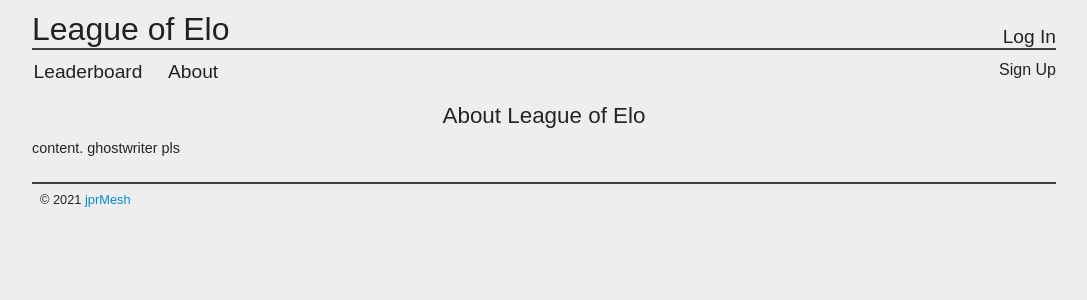
After one commit to jprMesh/loe_django, a Django app: page /about in a window 1280 px wide. The commit adds this page. Shown: the top 300 px of the page, without its empty margins (96-1183 px from the left). Run offline with Django 3.2, Linux system fonts and the light colour scheme; some libraries are stand-ins or nearby versions.

Commit message:
about page

```diff
--- /dev/null
+++ b/loe/ratings/templates/ratings/about.html
@@ -0,0 +1,8 @@
+{% extends 'base.html' %}
+
+{% block title %}About League of Elo{% endblock %}
+
+{% block content %}
+<h2 class="section_header">About League of Elo</h2>
+<p>content. ghostwriter pls</p>
+{% endblock %}
--- a/loe/ratings/templates/ratings/index.html
+++ b/loe/ratings/templates/ratings/index.html
@@ -4,7 +4,7 @@
 {% load template_extras %}
 {% load humanize %}
 
-{% block title %}LOE Upcoming Matches{% endblock %}
+{% block title %}League of Elo{% endblock %}
 
 {% block content %}
 <div class="content_grid">
--- a/loe/ratings/templates/ratings/user_page.html
+++ b/loe/ratings/templates/ratings/user_page.html
@@ -2,7 +2,7 @@
 
 {% load template_extras %}
 
-{% block title %}LOE User Profile{% endblock %}
+{% block title %}League of Elo: {{ prediction_user }} Profile{% endblock %}
 
 {% block content %}
 <div class="row">
--- a/loe/ratings/urls.py
+++ b/loe/ratings/urls.py
@@ -4,7 +4,8 @@ from . import views
 
 urlpatterns = [
     path('', views.index, name='index'),
+    path('leaderboard', views.leaderboard, name='leaderboard'),
+    path('about', views.about, name='about'),
     path('user/<str:prediction_user>', views.user_page, name='user_page'),
-    path('leaderboard', views.leaderboard, name='leaderboard'),
     path('submit_prediction', views.Predictions.as_view(), name='submit_prediction'),
 ]
--- a/loe/ratings/views.py
+++ b/loe/ratings/views.py
@@ -4,6 +4,7 @@ from django.template import loader
 from django.db.models import Avg, Max
 from django.utils import timezone
 from django.contrib.auth import get_user_model
+from django.shortcuts import render
 from rest_framework import status
 from rest_framework.views import APIView
 from rest_framework.decorators import api_view
@@ -42,6 +43,10 @@ def leaderboard(request):
         'leaderboard': brier_leaderboard,
     }
     return HttpResponse(template.render(context, request))
+
+
+def about(request):
+    return render(request, 'ratings/about.html')
 
 
 def user_page(request, prediction_user):
--- a/loe/templates/base.html
+++ b/loe/templates/base.html
@@ -44,8 +44,8 @@ function submitPrediction(checkbox) {
         {% endif %}
       </div>
       <div class="header_bottom site_wrapper">
-        <h3 class="navlink"><a href="{% url 'index' %}">Home</a></h3>
         <h3 class="navlink"><a href="{% url 'leaderboard' %}">Leaderboard</a></h3>
+        <h3 class="navlink"><a href="{% url 'about' %}">About</a></h3>
         {% if user.is_authenticated %}
           <h4 id="logout_button"><a href="{% url 'logout' %}">Log out</a></h4>
         {% else %}
```
